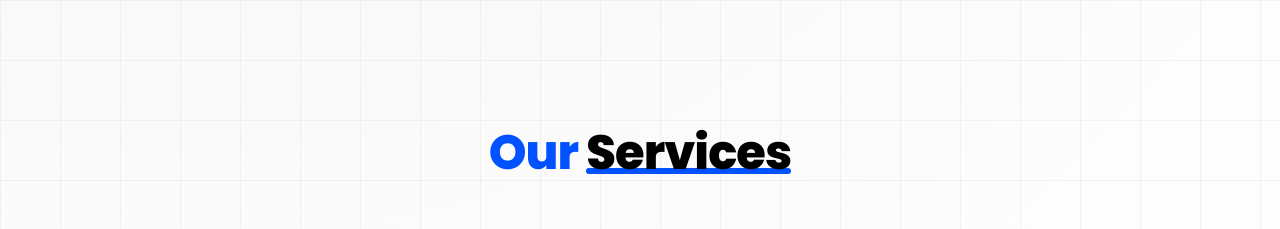
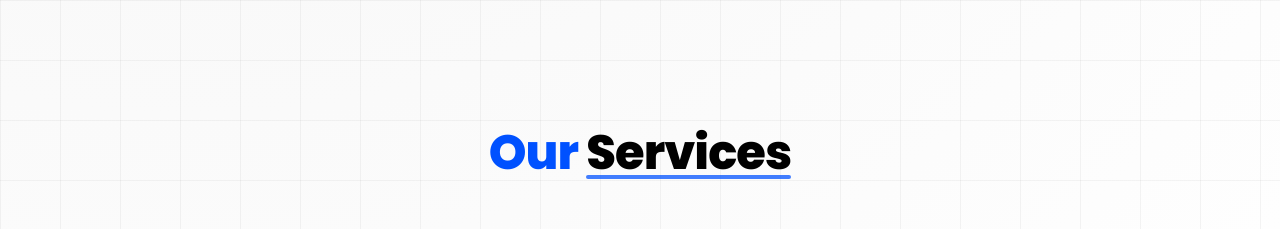
Before and after one commit to miki-ts/new-version-of-afrirobot, a React (Create React App) app: page / in a window 1280 px wide. Shown: the part 1740-1969 px from the top of the page. Built offline with nearby package versions, Linux system fonts and the light colour scheme.

Commit message:
header in span after

```diff
--- a/src/style.css
+++ b/src/style.css
@@ -160,11 +160,11 @@ button:disabled {
 .heading span::after {
     content: '';
     position: absolute;
-    bottom: 5px;
+    bottom: 0.1px;
     left: 0;
     width: 100%;
-    height: 6px;
-    background-color: #0051ff;
+    height: 4px;
+    background-color: #0051ffbd;
     z-index: -1;
     border-radius: 4px;
 }
@@ -678,7 +678,7 @@ button:disabled {
 }
 
 .services-heading-block .heading span::after {
-    background-color: #0051ff;
+    background-color: #0051ffbd;
 }
 
 .services-subtitle {
@@ -1083,7 +1083,7 @@ button:disabled {
 }
 
 .testimonials_head h2.heading span::after {
-    background-color: #0051ff;
+    background-color: #0051ffbd;
 }
 
 .testimonials_grid {
```
